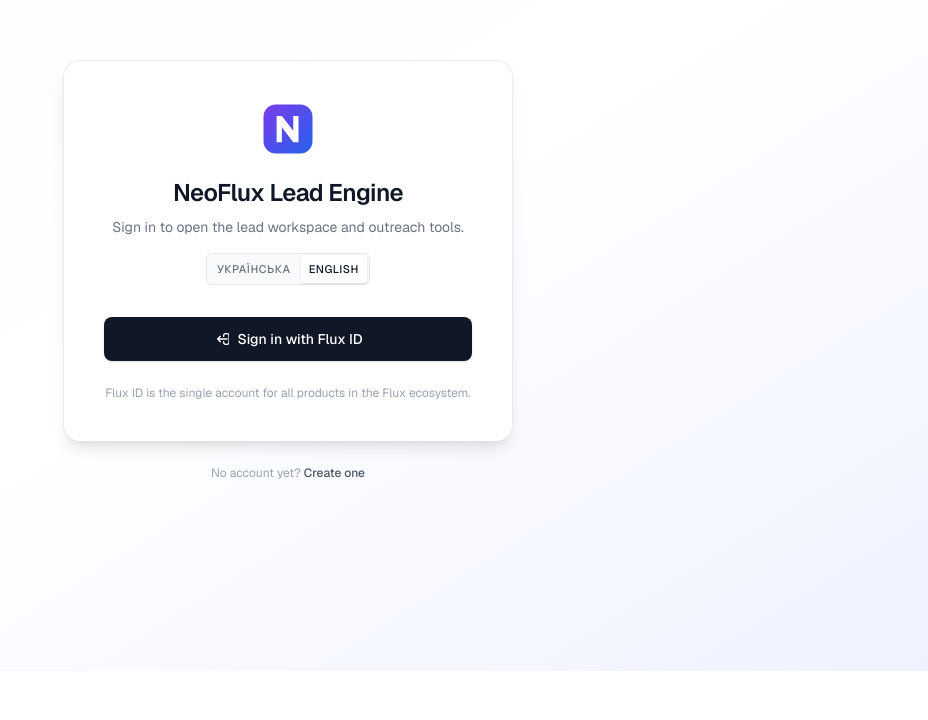
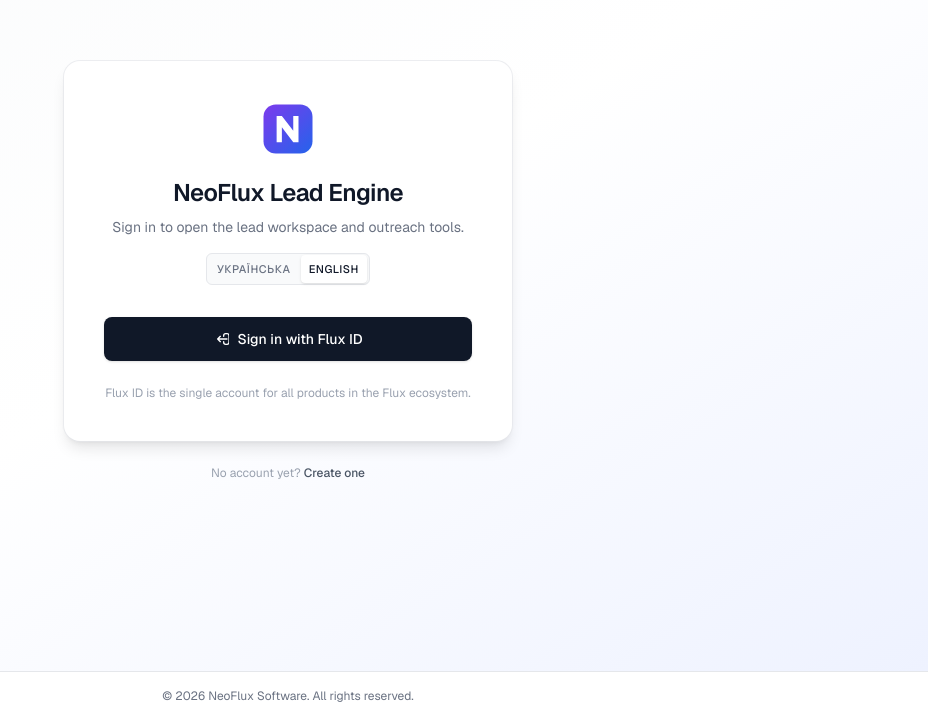
Before and after one commit to MaksMykolenko/NeoFlux-Leads, a Next.js app: page /en/login in a window 1280 px wide. Shown: the part 129-849 px from the top of the page, without its empty margins (352-1280 px from the left). Before the commit the page ends 800 px from the top, so only its background shows below. Built offline with nearby package versions, Linux system fonts and the light colour scheme; no server answers.

Commit message:
ui: додати футер з копірайтом NeoFlux Software
Co-Authored-By: Claude Opus 4.7 <noreply@anthropic.com>

```diff
--- a/app/[locale]/layout.tsx
+++ b/app/[locale]/layout.tsx
@@ -78,7 +78,12 @@ export default async function LocaleLayout({
           <Suspense fallback={null}>
             <AuthHeader />
           </Suspense>
-          {children}
+          <div className="flex-1">{children}</div>
+          <footer className="border-t border-gray-200 bg-white/60">
+            <div className="mx-auto max-w-6xl px-4 py-4 text-center text-xs text-gray-500 sm:px-6 lg:px-8">
+              © 2026 NeoFlux Software. All rights reserved.
+            </div>
+          </footer>
         </NextIntlClientProvider>
       </body>
     </html>
```
